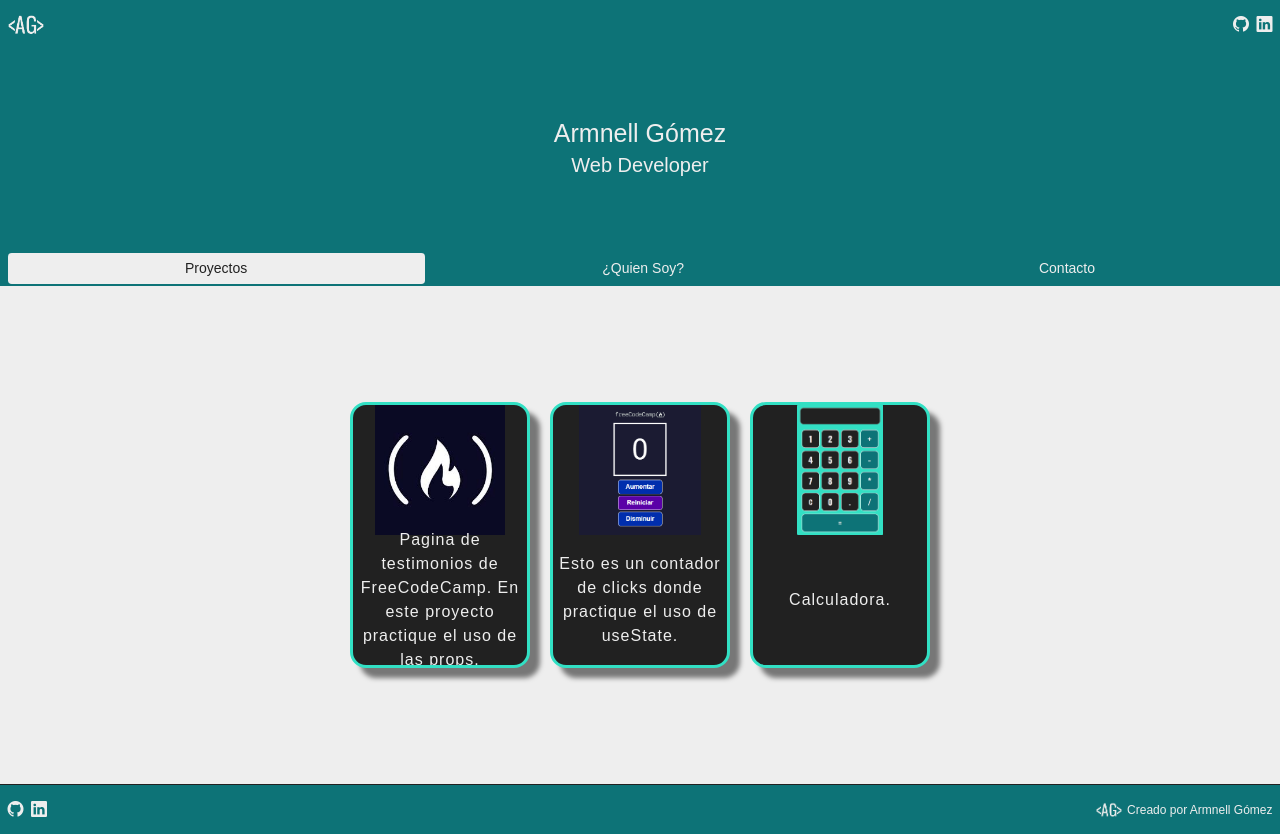
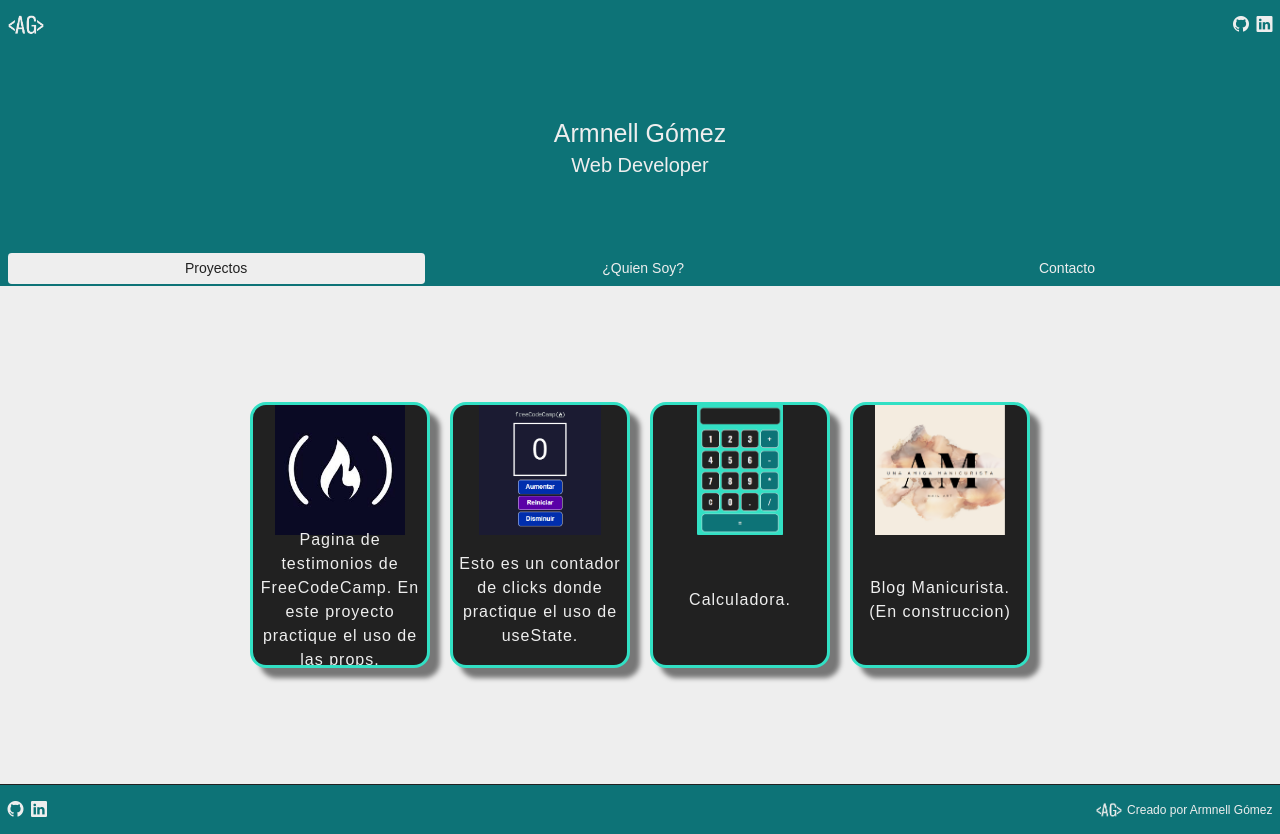
Before and after one commit to ArmnellJackson/Armnellgomez, a React (Create React App) app: page / in a window 1280 px wide. Built offline with nearby package versions, Linux system fonts and the light colour scheme.

Commit message:
Cree la card del proyecto de UnaAmigaManicurista.

```diff
--- a/src/componentes/Proyectos.js
+++ b/src/componentes/Proyectos.js
@@ -4,6 +4,7 @@ import Card from './Card';
 import ImgFreeCodeCamp from '../img/freeCodeCamp-logo.jpeg';
 import ImgContadorClicks from '../img/Contador-de-Clicks.png';
 import Calculadora from '../img/calculadora-react.png';
+import UnaAmigaImaginaria from '../img/unaAmigaManicurista.png';
 
 function Proyectos() {
 
@@ -32,6 +33,13 @@ function Proyectos() {
 						alt='calculadora'
 						text='Calculadora.'
 					/>
+
+					<Card
+						href='https://unaamigamanicurista.github.io/UnaAmigaManicurista/'
+						img={UnaAmigaImaginaria}
+						alt='blog de uñas'
+						text='Blog Manicurista. (En construccion)'
+					/>
 				</section>
 			</main>
 		</>
```
Also changed, not shown: src/img/unaAmigaManicurista.png (added). Lines whose indentation alone changed are shown as unchanged.
